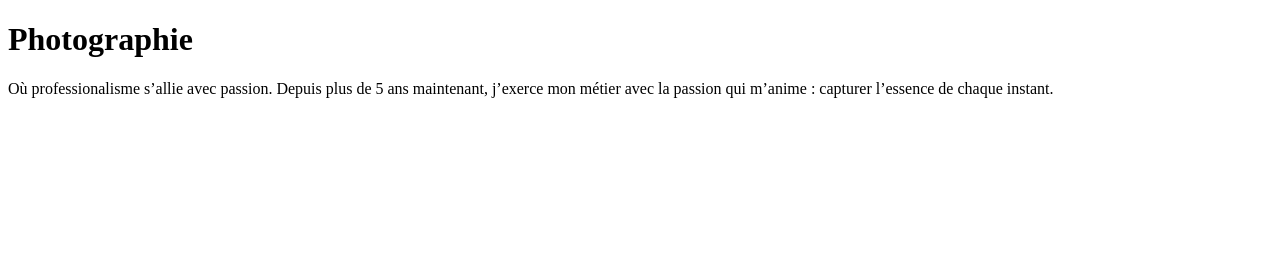
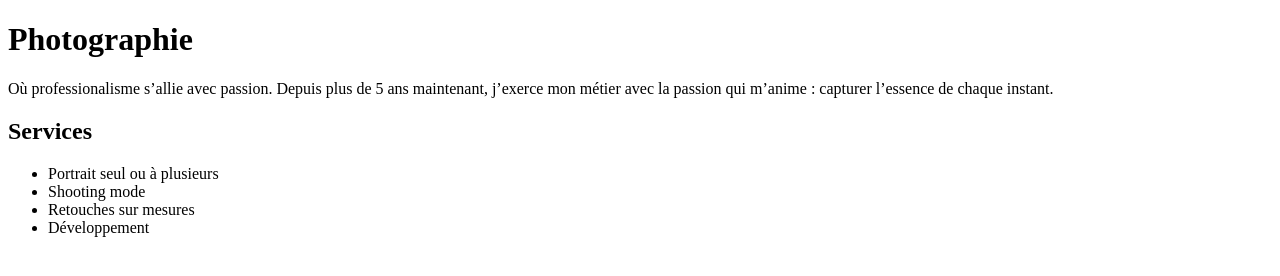
Before and after one commit to anthonymguilloux-collab/Test-VS-code, a plain HTML site: page index.html in a window 1280 px wide. Drawn offline with Linux system fonts and the light colour scheme.

Commit message:
Ajout des fichiers

```diff
--- a/index.html
+++ b/index.html
@@ -10,6 +10,13 @@
     <h1>Photographie</h1>
     <p>Où professionalisme s’allie avec passion. Depuis plus de 5 ans maintenant, j’exerce mon métier avec la passion
         qui m’anime : capturer l’essence de chaque instant.</p>
+    <h2>Services</h2>
+        <ul>
+            <li>Portrait seul ou à plusieurs</li>
+            <li>Shooting mode</li>
+            <li>Retouches sur mesures</li>
+            <li>Développement</li>
+        </ul>
 </body>
 
 </html>
```
Also changed, not shown: a-propos.html (added, +13 -0 lines).
